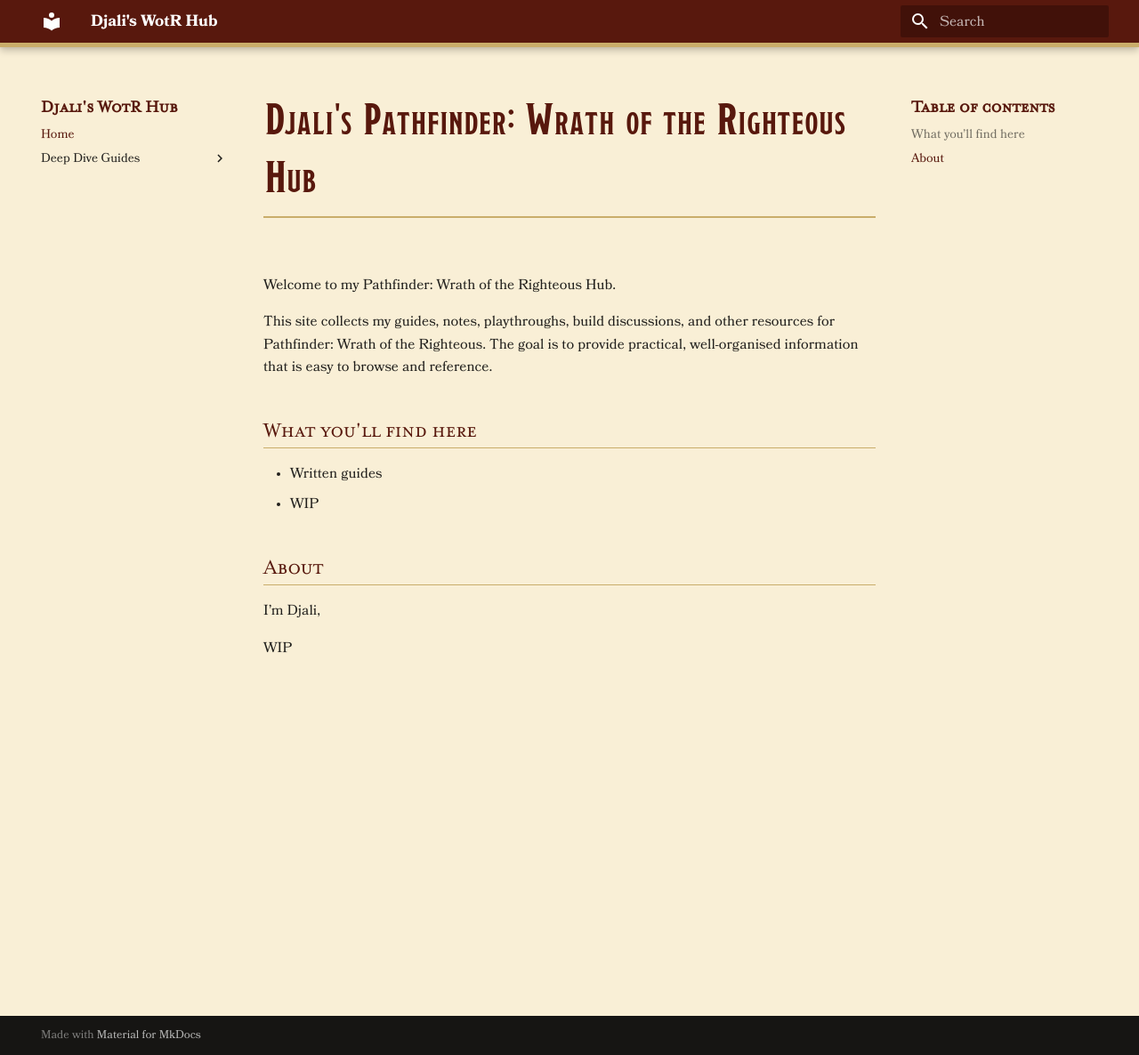
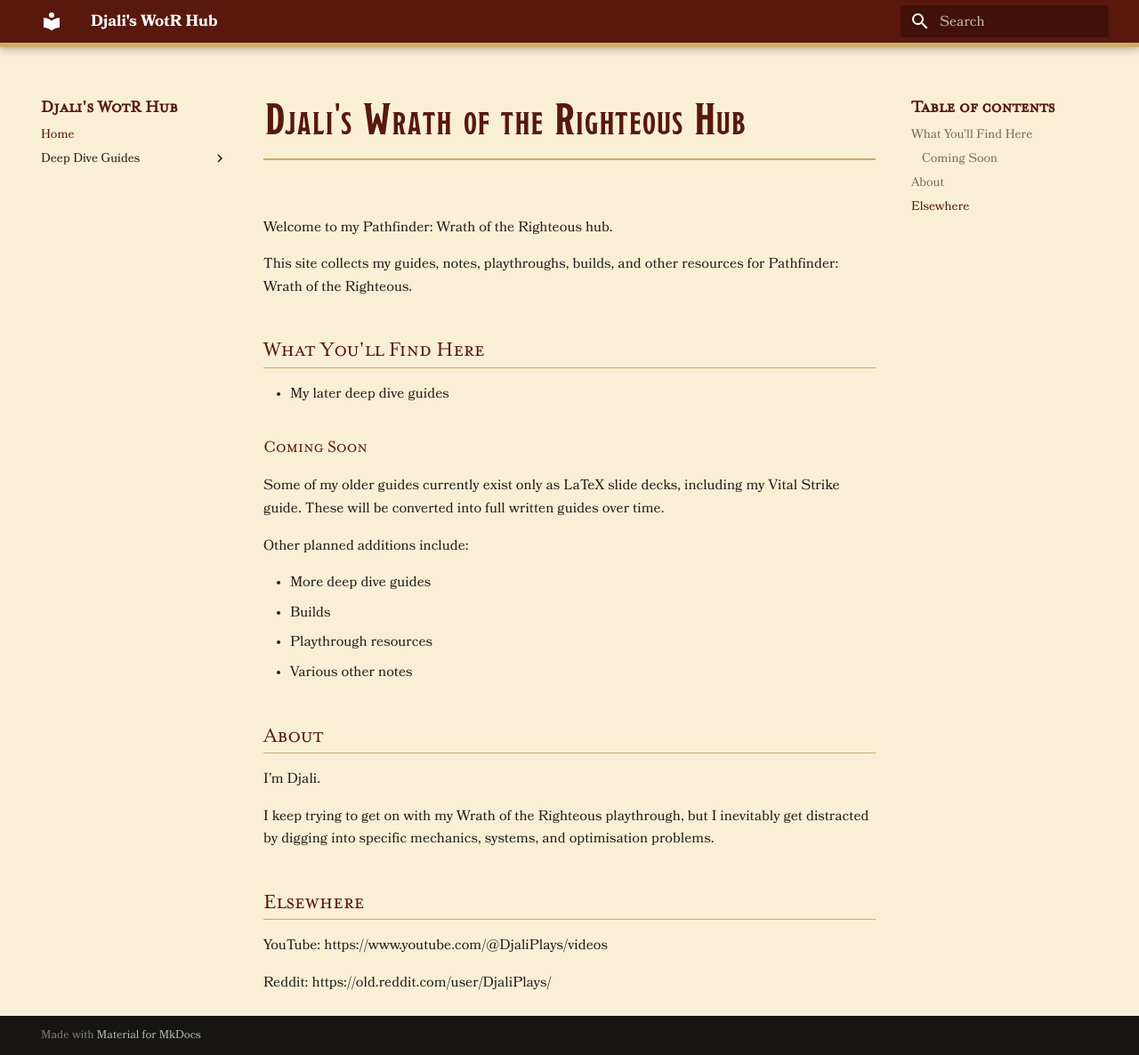
Before and after one commit to djaliplays/WotR_Guides_MkDocs, an MkDocs documentation site: the page built from docs/index.md, in a window 1280 px wide and 1186 px high. Shown: the whole window at 89% size. Built offline with MkDocs 1.6.1 and Material for MkDocs 9.7.7, drawn with Linux system fonts in a browser that asks for light colours.

Commit message:
index update, tables and admonitions css

```diff
--- a/docs/index.md
+++ b/docs/index.md
@@ -1,17 +1,32 @@
-# Djali's Pathfinder: Wrath of the Righteous Hub
+# Djali's Wrath of the Righteous Hub
 
-Welcome to my Pathfinder: Wrath of the Righteous Hub.
+Welcome to my Pathfinder: Wrath of the Righteous hub.
 
-This site collects my guides, notes, playthroughs, build discussions, and other resources for Pathfinder: Wrath of the Righteous. The goal is to provide practical, well-organised information that is easy to browse and reference.
+This site collects my guides, notes, playthroughs, builds, and other resources for Pathfinder: Wrath of the Righteous.
 
+## What You'll Find Here
 
-## What you'll find here
+* My later deep dive guides
 
-* Written guides
-* WIP
+### Coming Soon
+
+Some of my older guides currently exist only as LaTeX slide decks, including my Vital Strike guide. These will be converted into full written guides over time.
+
+Other planned additions include:
+
+* More deep dive guides
+* Builds
+* Playthrough resources
+* Various other notes
 
 ## About
 
-I'm Djali,
+I'm Djali.
 
-WIP
+I keep trying to get on with my Wrath of the Righteous playthrough, but I inevitably get distracted by digging into specific mechanics, systems, and optimisation problems.
+
+## Elsewhere
+
+YouTube: https://www.youtube.com/@DjaliPlays/videos
+
+Reddit: https://old.reddit.com/user/DjaliPlays/
--- a/docs/stylesheets/pathfinder.css
+++ b/docs/stylesheets/pathfinder.css
@@ -315,3 +315,80 @@ h6,
 .md-typeset h6 {
     font-family: "Mr Eaves Small Caps", serif;
 }
+
+
+/* Tables *
+
+.md-typeset table:not([class]) {
+    background-color: var(--bgtan);
+}
+
+.md-typeset table:not([class]) th {
+    background-color: var(--titlered);
+    color: white;
+}
+
+.md-typeset table:not([class]) td,
+.md-typeset table:not([class]) th {
+    border-color: var(--pagegold);
+}
+*/
+
+
+.md-typeset table:not([class]) {
+    background-color: var(--bgtan);
+    border: 1px solid var(--pagegold);
+    font-family: "Scaly Sans", sans-serif;
+
+}
+
+.md-typeset table:not([class]) th {
+    background-color: var(--titlered);
+    color: var(--bgtan2018);
+    /*font-family: "Zatanna Misdirection", sans-serif;*/
+    font-family: "Scaly Sans Caps", sans-serif;
+    font-weight: normal;
+}
+
+.md-typeset table:not([class]) td {
+    background-color: var(--bgtan);
+}
+
+.md-typeset table:not([class]) tr:nth-child(even) td {
+    background-color: #f4ead2;
+}
+
+/* admonitions */
+
+
+
+.md-typeset details.note {
+    background-color: var(--bgtan);
+    border: 1px solid var(--pagegold);
+}
+
+/*.md-typeset details.note summary {
+    background-color: var(--titlered);
+    color: var(--bgtan2018);
+    font-family: "Mr Eaves Small Caps", serif;
+}*/
+
+/* remove ugly blue pencil thingy */
+.md-typeset details.note > summary::before {
+    display: none !important;
+}
+
+/* turn the arrow red */
+.md-typeset details summary::after {
+    color: var(--titlered) !important;
+}
+
+.md-typeset details.note summary {
+    background-color: var(--phb-tan);
+    color: var(--titlered);
+}
+
+.md-typeset details.note .admonition-content,
+.md-typeset details.note > div {
+    background-color: var(--bgtan);
+}
```
Also changed, not shown: docs/Guides/Feud/feud.md (+4 -4 lines).
